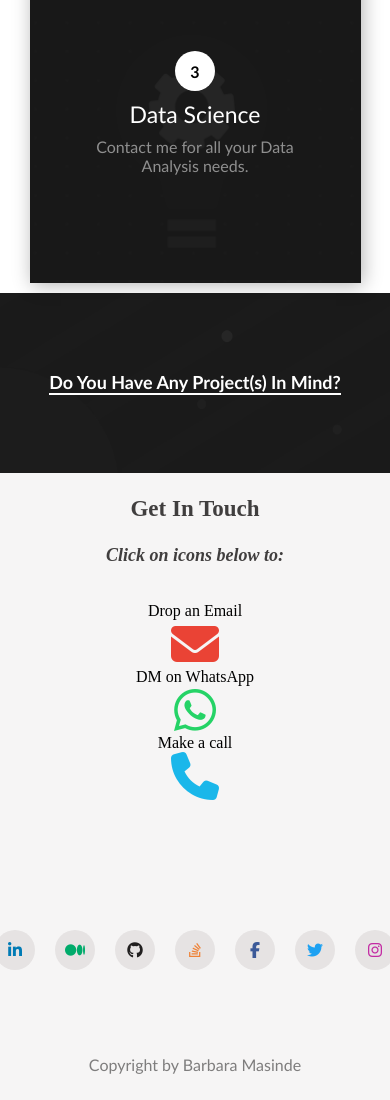
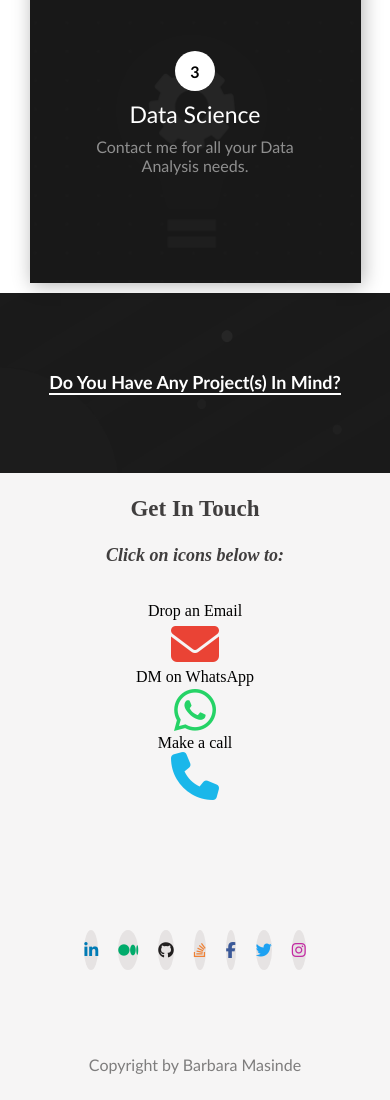
Before and after one commit to barbzlornah/PersonalPortfolio, a plain HTML site: page index.html in a window 390 px wide. Shown: the part 2269-3369 px from the top of the page. Drawn offline with nearby package versions, Linux system fonts and the light colour scheme.

Commit message:
new commit

```diff
--- a/css/style.css
+++ b/css/style.css
@@ -568,5 +568,9 @@ button:active{
 			footer p:nth-child(1){
 				width: 90%;
 			}
+			.social-icons a {
+				width: 90%;
+
+			}
 
 		}
```
